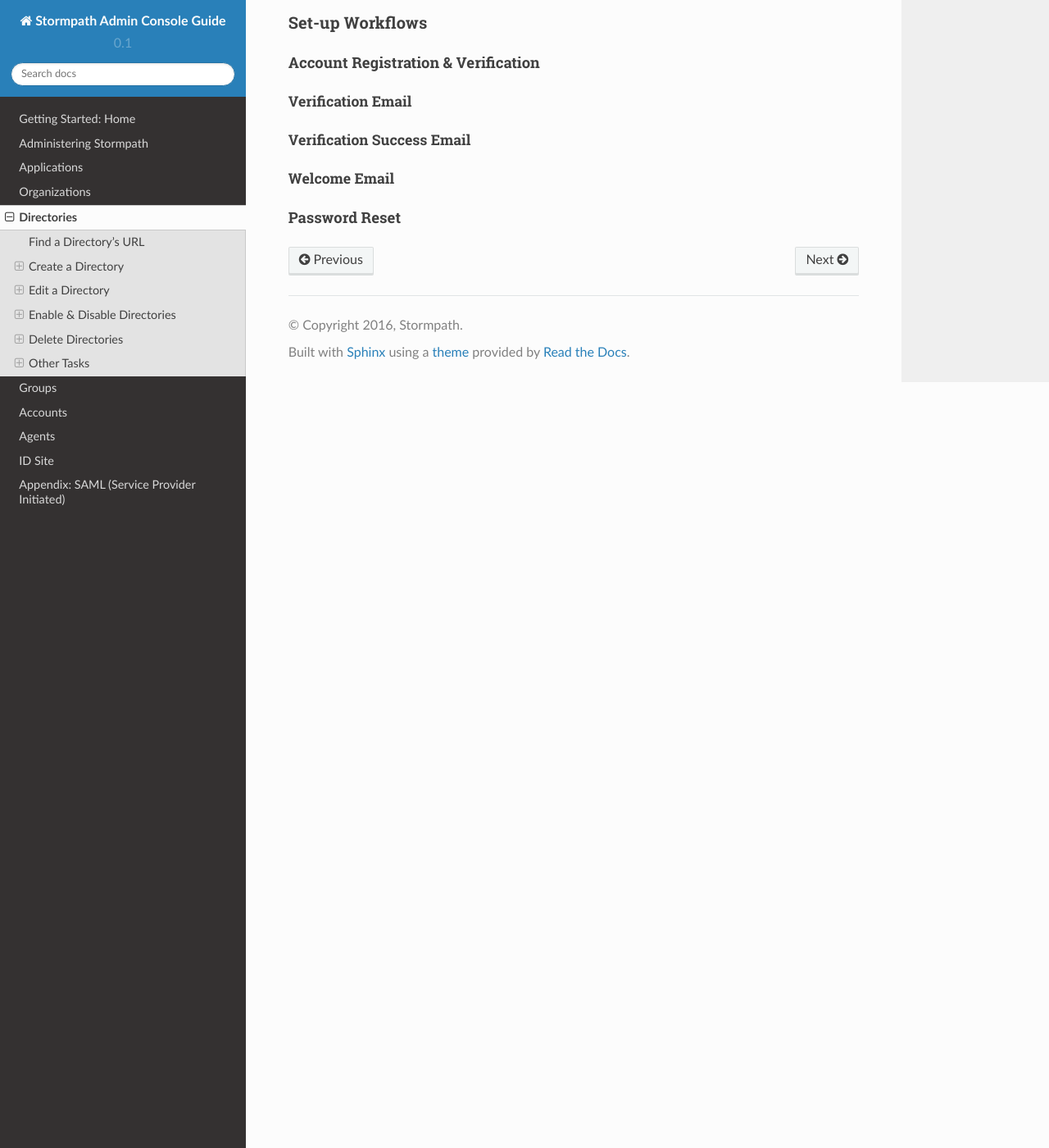
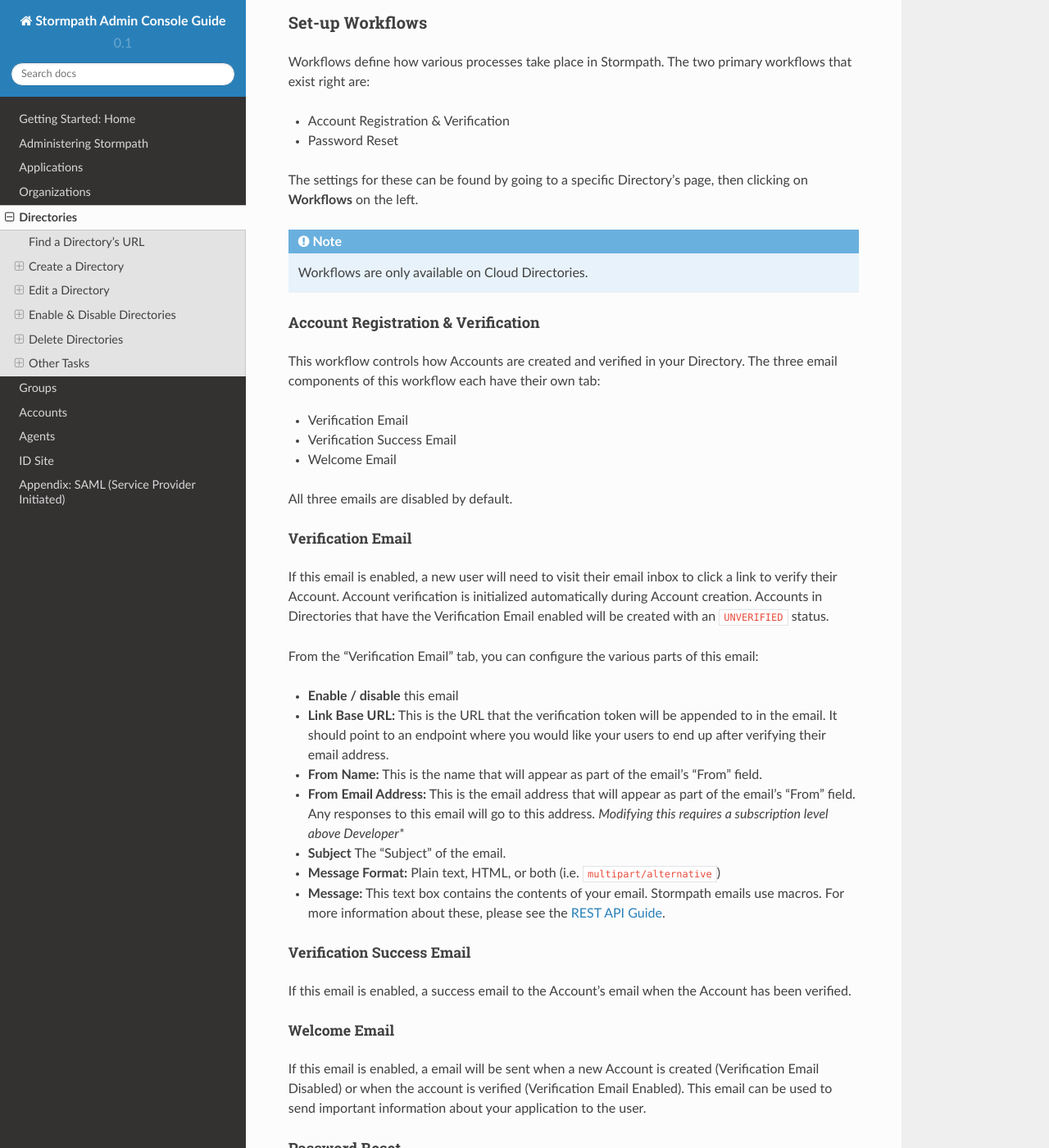
Before and after one commit to stormpath/stormpath-console-guide, a Sphinx documentation site: the page built from source/directories.rst, in a window 1280 px wide and 1400 px high, scrolled down 9327 px. Shown: the whole window at 82% size. Built offline with Sphinx 7.4.7 and the Read the Docs theme 2.0.0, drawn with Linux system fonts in a browser that asks for light colours; pages that are not in the unit, such as notebooks, are missing from menus.

Commit message:
Adding Directory workflow info

```diff
--- a/source/directories.rst
+++ b/source/directories.rst
@@ -388,19 +388,54 @@
 Set-up Workflows
 --------------------
 
+Workflows define how various processes take place in Stormpath. The two primary workflows that exist right are:
+
+- Account Registration & Verification
+- Password Reset
+
+The settings for these can be found by going to a specific Directory's page, then clicking on **Workflows** on the left.
+
+.. note::
+
+  Workflows are only available on Cloud Directories.
+
 .. _directories-workflows-registration:
 
 Account Registration & Verification
 ^^^^^^^^^^^^^^^^^^^^^^^^^^^^^^^^^^^
 
+This workflow controls how Accounts are created and verified in your Directory. The three email components of this workflow each have their own tab:
+
+- Verification Email
+- Verification Success Email
+- Welcome Email
+
+All three emails are disabled by default.
+
 Verification Email
 """"""""""""""""""
+
+If this email is enabled, a new user will need to visit their email inbox to click a link to verify their Account. Account verification is initialized automatically during Account creation. Accounts in Directories that have the Verification Email enabled will be created with an ``UNVERIFIED`` status.
+
+From the "Verification Email" tab, you can configure the various parts of this email:
+
+- **Enable / disable** this email
+- **Link Base URL:** This is the URL that the verification token will be appended to in the email. It should point to an endpoint where you would like your users to end up after verifying their email address.
+- **From Name:** This is the name that will appear as part of the email's "From" field.
+- **From Email Address:** This is the email address that will appear as part of the email's "From" field. Any responses to this email will go to this address. *Modifying this requires a subscription level above Developer**
+- **Subject** The "Subject" of the email.
+- **Message Format:** Plain text, HTML, or both (i.e. ``multipart/alternative``)
+- **Message:** This text box contains the contents of your email. Stormpath emails use macros. For more information about these, please see the `REST API Guide <https://docs.stormpath.com/rest/product-guide/latest/accnt_mgmt.html#using-email-macros>`__.
 
 Verification Success Email
 """"""""""""""""""""""""""
 
+If this email is enabled, a success email to the Account's email when the Account has been verified.
+
 Welcome Email
 """""""""""""
+
+If this email is enabled, a email will be sent when a new Account is created (Verification Email Disabled) or when the account is verified (Verification Email Enabled). This email can be used to send important information about your application to the user.
 
 .. _directories-workflows-password:
 
```
